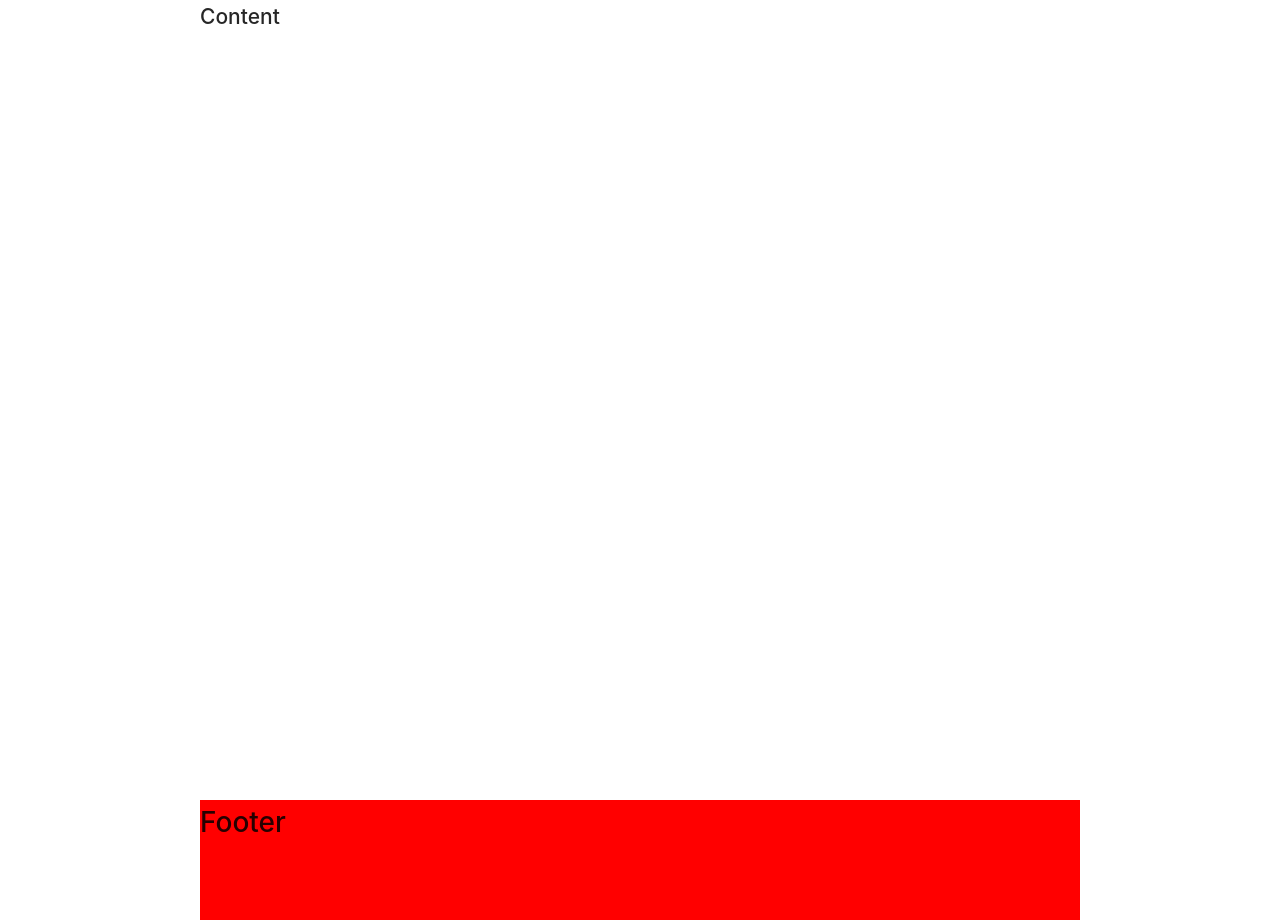
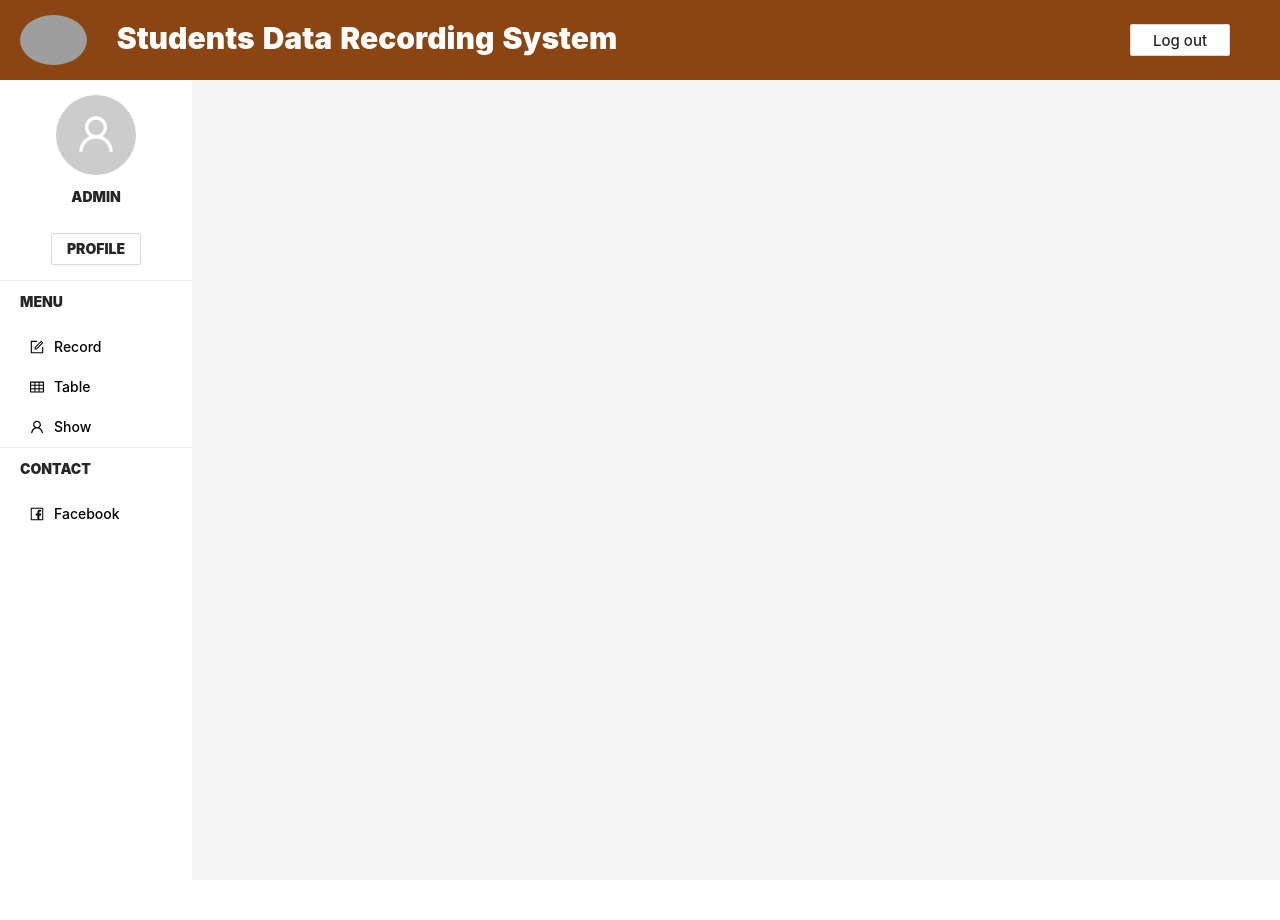
Before and after one commit to Muhammatsorin/240-311-MiniProject, a React (Create React App) app: page /home in a window 1280 px wide. After the commit the page ends 800 px from the top, so only its background shows below. Built offline with nearby package versions, Linux system fonts and the light colour scheme; grey boxes are pictures that could not be loaded.

Commit message:
update home page

```diff
--- a/src/App.js
+++ b/src/App.js
@@ -2,12 +2,17 @@ import React from 'react';
 import { Route } from 'react-router-dom';
 import Home from "./pages/็็็Home"
 import Login from './pages/Login';
+import MainLayout from './components/Layout/MainLayout'
 
 const App = () => {
   return (
     <div>
       <Route exact path="/" component={Login} />
       <Route path="/home" component={Home} />
+      <Route path="/record" component={Home} />
+      <Route path="/table" component={Home} />
+      <Route path="/show" component={Home} />
+      <Route path="/profile" component={Home} />
     </div>
   )
 }
--- a/src/components/HomePage.js
+++ b/src/components/HomePage.js
@@ -1,42 +1,14 @@
 import React from 'react'
 import 'antd/dist/antd.css'
-import { Button } from "antd"
 import styled from 'styled-components'
+import MainLayout from "../components/Layout/MainLayout"
 
 const HomePage = () => {
     return (
-        <StyledWrpper>
-            <div className="container">
-                <section>
-                    <h1>Content</h1>
-                </section>
-                <footer>
-                    <h1>Footer</h1>
-                </footer>
-            </div>
-        </StyledWrpper>
+        <MainLayout>
+
+        </MainLayout>
     )
 }
 
-const StyledWrpper = styled.div`
-
-    height: 100vh;
-    width: 100vw;
-
-    section {
-        height: 100vh;
-        margin-left: 200px;
-        margin-right: 200px;
-        background: white;
-    }
-
-    footer {
-        margin-left: 200px;
-        margin-right: 200px;
-        height: 15vh;
-        background: red;
-    }
-
-`
-
 export default HomePage
--- /dev/null
+++ b/src/components/Layout/MainLayout.js
@@ -0,0 +1,51 @@
+import React from "react"
+import styled from 'styled-components'
+import Topbar from '../TopBar'
+import MenuBar from "../MenuBar"
+
+const MainLayout = (props) => {
+    return (
+        <StyledWrapper>
+            <Topbar />
+            <div className="section-container">
+                <div className="menu-bar">
+                    <MenuBar />
+                </div>
+                <div className="content">
+                    {props.children}
+                </div>
+            </div>
+        </StyledWrapper>
+    )
+}
+
+const StyledWrapper = styled.div`
+    margin: 0;
+    height: 100vh;
+
+    .section-container {
+        display: flex;
+
+        .menu-bar {
+            position: fixed;
+            top: 10vh;
+            height: 100%;
+            width: 15vw;
+        }
+
+        .content {
+            position: fixed;
+            left: 15vw;
+            height: 100%;
+            width: 100%;
+            overflow-y: auto;
+            background: rgb(245,245,245);
+        }
+
+
+    }
+
+
+`
+
+export default MainLayout ;
--- a/src/components/LoginPage.js
+++ b/src/components/LoginPage.js
@@ -6,6 +6,10 @@ import { UserOutlined, LockOutlined, createFromIconfontCN } from '@ant-design/ic
 import { Link } from "react-router-dom";
 
 const LoginPage = () => {
+
+    // const onSubmit = () => {
+    //     console.log("SUBMIT")
+    // }
 
     const onFinish = values => {
         console.log('Received values of form: ', values);
@@ -65,7 +69,10 @@ const LoginPage = () => {
                             </Form.Item>
                             <br />
                             <Form.Item>
-                                <Button type="primary" htmlType="submit" className="login-form-button">
+                                <Button type="primary"
+                                        htmlType="submit"
+                                        className="login-form-button"
+                                >
                                     <Link to="/home">Log in</Link>
                                 </Button>
                             </Form.Item>
@@ -112,7 +119,7 @@ const StyledWrpper = styled.div`
             transform: translate(-50%, -50%);
             color: black;
             text-shadow: 5px 5px 10px black;
-            font-size: 50px;
+            font-size: 40px;
             font-weight: 900;
         }
     }
--- /dev/null
+++ b/src/components/MenuBar.js
@@ -0,0 +1,192 @@
+import React from "react"
+import styled from "styled-components"
+import { Divider  , Button , Avatar } from 'antd'
+import { UserOutlined , FormOutlined , TableOutlined , FacebookOutlined } from '@ant-design/icons'
+import { Link } from "react-router-dom"
+
+const MenuBar = () => {
+    return (
+        <StyledWrapper>
+            <div className="profile">
+                <div className="avatar">
+                    <Avatar size={80} icon={<UserOutlined />} />
+                </div>
+                <div className="user-info">
+                    <p>ADMIN</p>
+                </div>
+                <div className="button">
+                    <Link to="profile">
+                        <Button>
+                            <p>PROFILE</p>
+                        </Button>
+                    </Link>
+                </div>
+            </div>
+            <Divider style={{margin: 0}}/>
+            <div className="menu">
+                <p>MENU</p>
+                <div className="record-information">
+                    <Link to="/record">
+                        <div className="record-wrapper">
+                            <FormOutlined />
+                            <span>Record</span>
+                        </div>
+                    </Link>
+                </div>
+                <div className="table-information">
+                    <Link to="table">
+                        <div className="table-wrapper">
+                            <TableOutlined />
+                            <span>Table</span>
+                        </div>
+                    </Link>
+                </div>
+                <div className="show-information">
+                     <Link to="show">
+                        <div className="show-wrapper">
+                            <UserOutlined />
+                            <span>Show</span>
+                        </div>
+                     </Link>
+                </div>
+            </div>
+            <Divider style={{margin: 0}}/>
+            <div className="contact">
+                <p>CONTACT</p>
+                <div className="facebook-contact">
+                    <a href="https://web.facebook.com/396315647049468/posts/httpwwwdarunsatacth/943119175702443/?_rdc=1&_rdr" target="_blank">
+                        <div className="facebook-wrapper">
+                            <FacebookOutlined />
+                            <span>Facebook</span>
+                        </div>
+                    </a>
+                </div>
+            </div>
+        </StyledWrapper>
+    )
+}
+
+const StyledWrapper =  styled.div`
+    margin: 0;
+    height: 100%;
+
+    .profile {
+        height: 25%;
+        display: flex;
+        flex-direction: column;
+        align-items: center;
+        justify-content: space-between;
+
+        .avatar {
+            padding-top: 15px;
+        }
+
+        .user-info {
+            font-weight: 900;
+        }
+
+        .button {
+            padding-bottom: 15px;
+
+            p {
+                font-weight: 900;
+            }
+        }
+
+    }
+
+    .menu {
+        padding-top: 10px;
+
+        p {
+            font-weight: 900;
+            margin-left: 20px;
+        }
+
+        .record-information {
+            .record-wrapper {
+                display: flex;
+                align-items: center;
+                height: 5vh;
+                color: black;
+                padding-left: 20px;
+
+                span {
+                    padding-left: 10px;
+                    font-weight: 500;
+                }
+
+                :hover {
+                    color: rgb(139,69,19);
+                }
+            }
+        }
+
+        .table-information {
+            .table-wrapper {
+                display: flex;
+                align-items: center;
+                height: 5vh;
+                color: black;
+                padding-left: 20px;
+
+                span {
+                    padding-left: 10px;
+                    font-weight: 500;
+                }
+
+                :hover {
+                    color: rgb(139,69,19);
+                }
+            }
+        }
+
+        .show-information {
+            .show-wrapper {
+                display: flex;
+                align-items: center;
+                height: 5vh;
+                color: black;
+                padding-left: 20px;
+
+                span {
+                    padding-left: 10px;
+                    font-weight: 500;
+                }
+
+                :hover {
+                    color: rgb(139,69,19);
+                }
+            }
+        }
+    }
+
+    .contact {
+        padding-top: 10px;
+
+        p {
+            font-weight: 900;
+            margin-left: 20px;
+        }
+
+        .facebook-contact {
+            .facebook-wrapper {
+                display: flex;
+                align-items: center;
+                height: 5vh;
+                color: black;
+                padding-left: 20px;
+
+                span {
+                    padding-left: 10px;
+                    font-weight: 500;
+                }
+
+                :hover {
+                    color: rgb(139,69,19);
+                }
+            }
+        }
+    }
+`
+export default MenuBar
--- /dev/null
+++ b/src/components/TopBar.js
@@ -0,0 +1,65 @@
+import React from "react"
+import 'antd/dist/antd.css'
+import styled from 'styled-components'
+import { Button } from 'antd'
+import { Link } from "react-router-dom";
+
+const TopBar = () => {
+
+    const handleClick = () => {
+        console.log("come to home page")
+    }
+
+    const imageURL = "https://scontent.fhdy2-1.fna.fbcdn.net/v/t1.0-9/205140_565708726776825_1043781829_n.jpg?_nc_cat=104&_nc_sid=85a577&_nc_eui2=AeFt0y4tDDDRhaBNozivAnSHbLAfZ6W30MBssB9npbfQwIukn5DJFEqjgRbuJL43MASHkV3Y00i75VQxOpahYkIv&_nc_ohc=uux_8hjg20cAX9YsUCV&_nc_ht=scontent.fhdy2-1.fna&oh=151c6cbbe0efa463951386817a67f8d9&oe=5EB525EB"
+    return (
+        <StyledWrapper>
+            <div className="text">
+                <Link to="/home" onClick={handleClick}>
+                    <img src={imageURL}
+                        style={{
+                            height: 50,
+                            margin: 0,
+                            marginLeft: "20px",
+                            borderRadius: "50%"
+                        }} />
+                </Link>
+
+                <p>Students Data Recording System</p>
+            </div>
+            <div>
+                <Button>Log out</Button>
+            </div>
+        </StyledWrapper>
+    )
+}
+
+const StyledWrapper = styled.div`
+    margin: 0;
+    height: 10vh;
+    display: flex;
+    justify-content: space-between;
+    align-items: center;
+    background: rgb(139,69,19);
+
+    button {
+        width: 100px;
+        font-size: 15px;
+        font-weight: 500;
+        margin-right: 50px;
+    }
+
+    .text {
+        display: flex;
+
+        p {
+            color: white;
+            margin: 0;
+            font-size: 30px;
+            font-weight: 900;
+            margin-left: 30px;
+        }
+    }
+
+`
+
+export default TopBar
```
